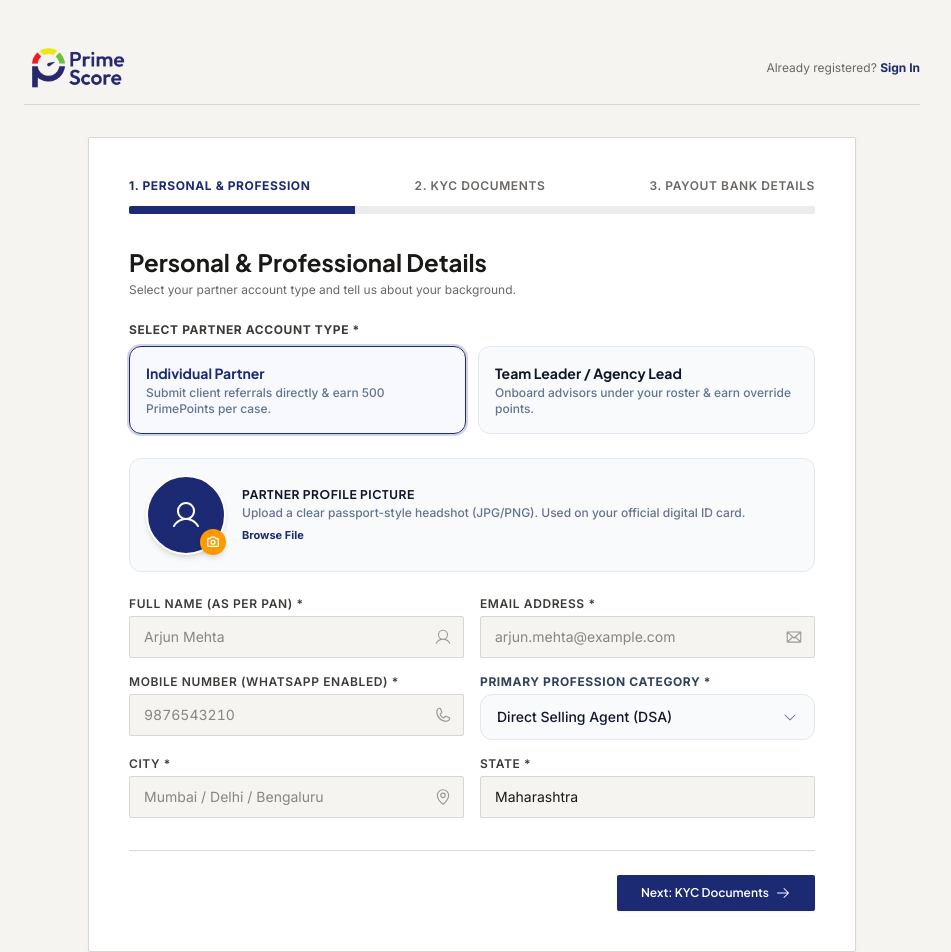
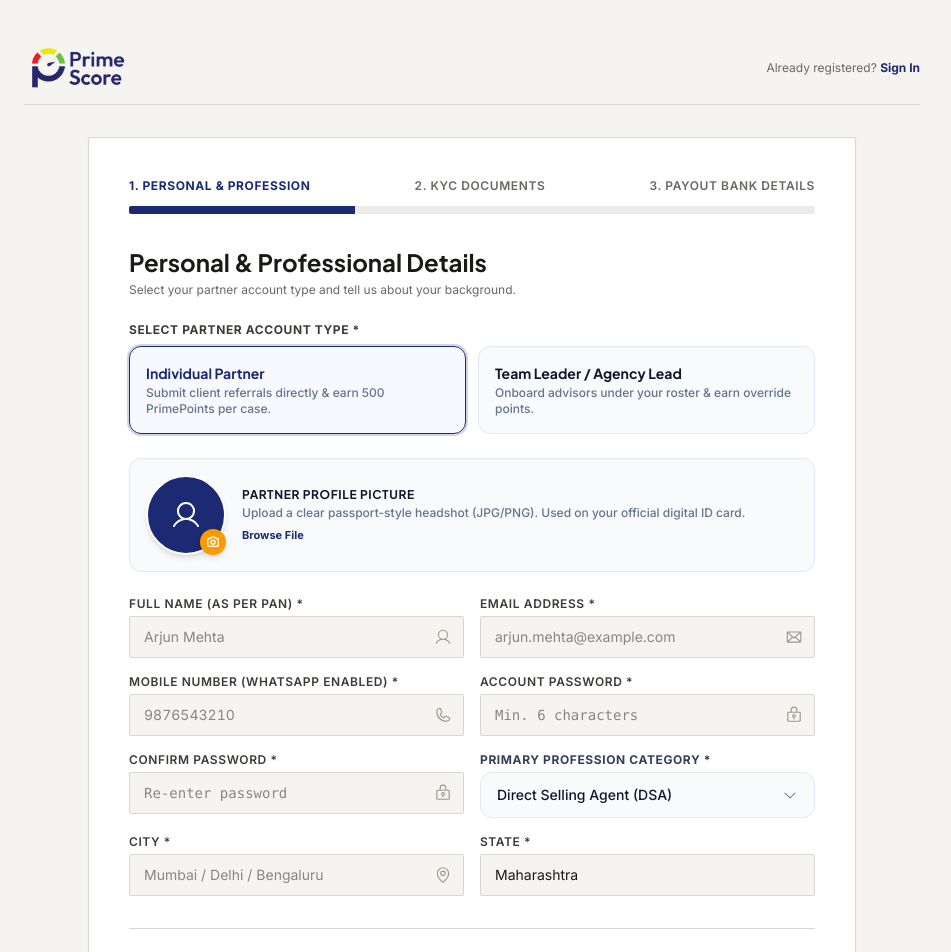
Before and after one commit to ReachOutToHardik/primescorepartner, a Next.js app: page /register in a window 1280 px wide. Shown: the top 952 px of the page, without its empty margins (168-1119 px from the left). Built offline with nearby package versions, Linux system fonts and the light colour scheme.

Commit message:
feat: add explicit password and confirm password fields to partner registration form

```diff
--- a/app/(auth)/register/page.tsx
+++ b/app/(auth)/register/page.tsx
@@ -18,12 +18,15 @@ import {
   MapPin,
   Cardholder,
   Camera,
+  LockKey,
 } from '@phosphor-icons/react';
 import { LogoLight } from '@/components/ui/LogoLight';
 import { CustomSelect } from '@/components/ui/CustomSelect';
 
 export default function RegisterPage() {
   const router = useRouter();
+
+  // Multi-step form step control
   const [currentStep, setCurrentStep] = useState(1);
 
   // Form State Step 1
@@ -33,6 +36,8 @@ export default function RegisterPage() {
   const [name, setName] = useState('');
   const [email, setEmail] = useState('');
   const [phone, setPhone] = useState('');
+  const [password, setPassword] = useState('');
+  const [confirmPassword, setConfirmPassword] = useState('');
   const [profession, setProfession] = useState('Direct Selling Agent (DSA)');
   const [city, setCity] = useState('');
   const [stateName, setStateName] = useState('Maharashtra');
@@ -76,6 +81,8 @@ export default function RegisterPage() {
     if (!name.trim()) errs.name = 'Full name is required';
     if (!email.trim() || !email.includes('@')) errs.email = 'Valid email is required';
     if (!phone.trim() || phone.length < 10) errs.phone = 'Valid 10-digit phone is required';
+    if (!password.trim() || password.length < 6) errs.password = 'Password must be at least 6 characters long';
+    if (password !== confirmPassword) errs.confirmPassword = 'Passwords do not match';
     if (!city.trim()) errs.city = 'City is required';
 
     if (Object.keys(errs).length === 0) {
@@ -159,7 +166,7 @@ export default function RegisterPage() {
       let userId = '';
       const { data: authData } = await supabase.auth.signUp({
         email: email.trim().toLowerCase(),
-        password: phone.trim(),
+        password: password.trim(),
         options: {
           data: { name, role: accountRole },
         },
@@ -519,6 +526,40 @@ export default function RegisterPage() {
                 {errors.phone && <p className="text-[11px] text-[#E63329] mt-1 font-semibold">{errors.phone}</p>}
               </div>
 
+              <div>
+                <label className="block text-xs font-semibold uppercase tracking-wider text-[var(--ink-2)] mb-1">
+                  Account Password *
+                </label>
+                <div className="relative">
+                  <input
+                    type="password"
+                    placeholder="Min. 6 characters"
+                    value={password}
+                    onChange={(e) => setPassword(e.target.value)}
+                    className="w-full px-3.5 py-2.5 text-sm bg-[var(--surface)] border border-[var(--border)] rounded-xs focus:border-[#1B2A72] focus:bg-white text-[var(--ink)] font-mono"
+                  />
+                  <LockKey size={18} className="absolute right-3 top-3 text-[var(--ink-subtle)]" />
+                </div>
+                {errors.password && <p className="text-[11px] text-[#E63329] mt-1 font-semibold">{errors.password}</p>}
+              </div>
+
+              <div>
+                <label className="block text-xs font-semibold uppercase tracking-wider text-[var(--ink-2)] mb-1">
+                  Confirm Password *
+                </label>
+                <div className="relative">
+                  <input
+                    type="password"
+                    placeholder="Re-enter password"
+                    value={confirmPassword}
+                    onChange={(e) => setConfirmPassword(e.target.value)}
+                    className="w-full px-3.5 py-2.5 text-sm bg-[var(--surface)] border border-[var(--border)] rounded-xs focus:border-[#1B2A72] focus:bg-white text-[var(--ink)] font-mono"
+                  />
+                  <LockKey size={18} className="absolute right-3 top-3 text-[var(--ink-subtle)]" />
+                </div>
+                {errors.confirmPassword && <p className="text-[11px] text-[#E63329] mt-1 font-semibold">{errors.confirmPassword}</p>}
+              </div>
+
               <CustomSelect
                 label="Primary Profession Category *"
                 options={PROFESSION_OPTIONS}
```
